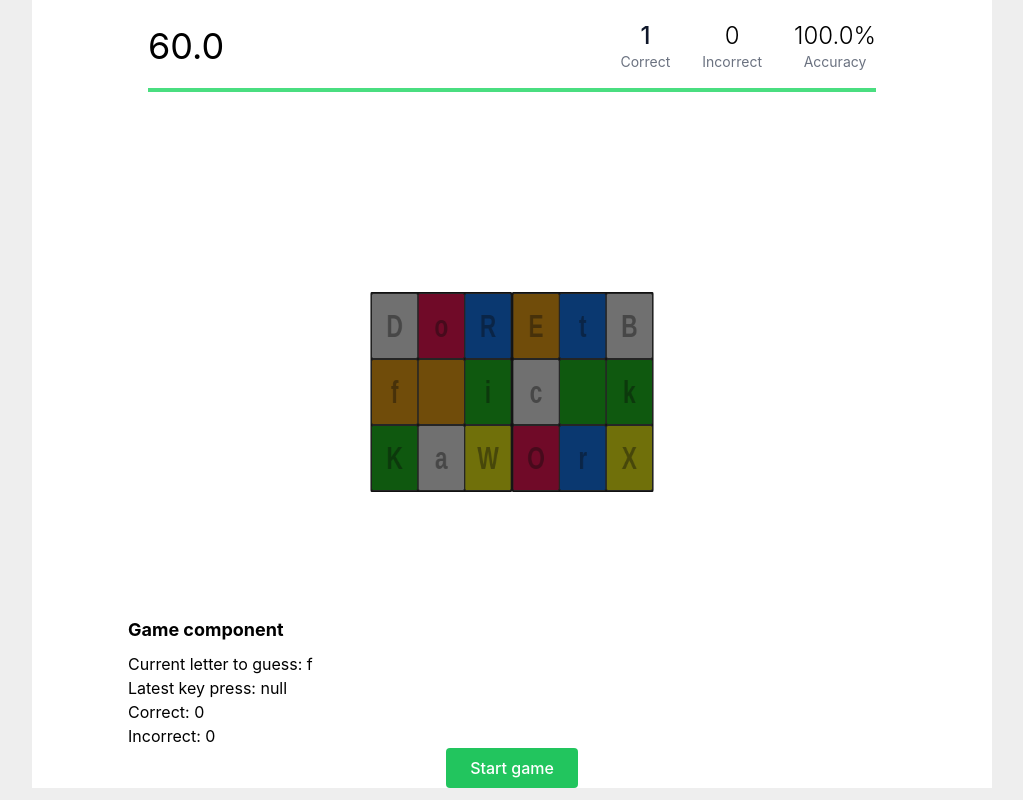
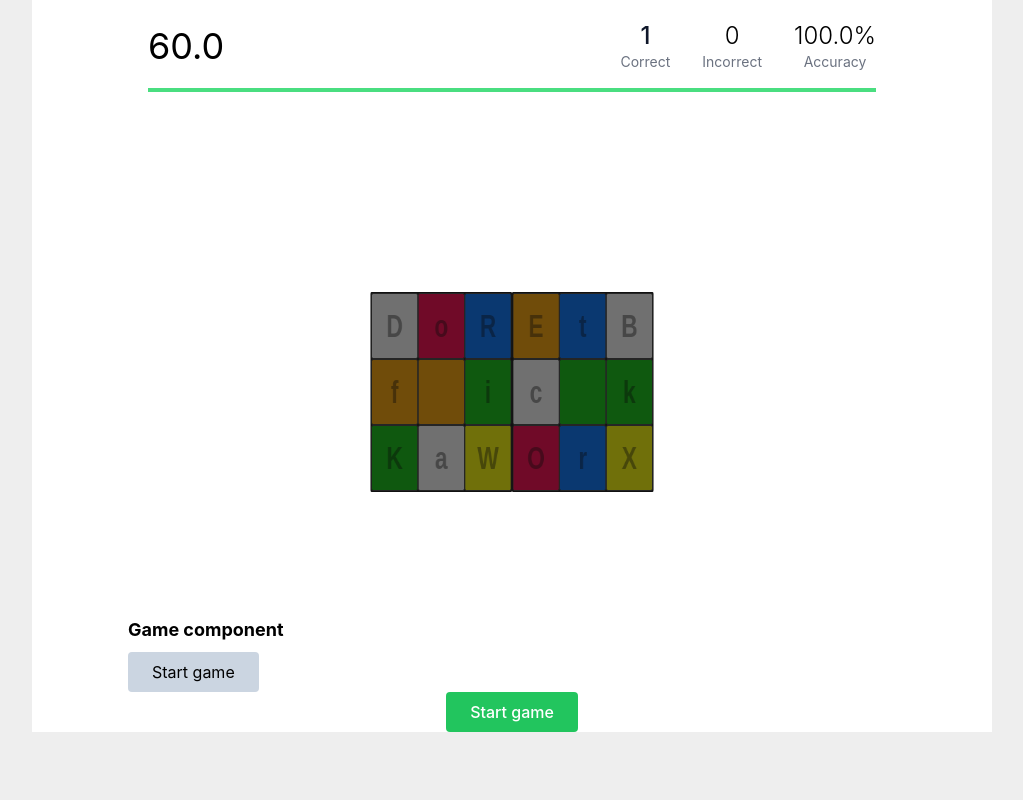
Before and after one commit to McHeisenburglar/rubiks-cube-3d-vite, a React (Vite) app: page /rubiks-cube-3d-vite/play-mode in a window 1280 px wide. Shown: the whole page, without its empty margins (128-1151 px from the left). Built offline with nearby package versions, Linux system fonts and the light colour scheme.

Commit message:
Move useGame to different file.

```diff
--- a/src/components/play-mode/Main.tsx
+++ b/src/components/play-mode/Main.tsx
@@ -6,6 +6,7 @@ import CubeComponent from '../new/CubeComponent'
 import { CubeWithPos } from '../../ts/CubeClass3'
 import SceneController from '../new/SceneController'
 import useKeypress from '../new/useKeypress'
+import useGame from './useGame'
 
 interface PlayModeControlsProps {
 	isRunning: boolean
@@ -38,72 +39,8 @@ const PlayModeControls: React.FC<PlayModeControlsProps> = (props) => {
 	}
 }
 
-const useGame = ({ cube }: { cube: CubeWithPos }) => {
-	const getRandomSticker = () => {
-		const sticker = cube.getRandomStickerInFilter((s) => s.type === 'corner')
-		return sticker
-	}
-
-	const [inProgress, setInProgress] = React.useState(false)
-	const [correct, setCorrect] = React.useState(0)
-	const [incorrect, setIncorrect] = React.useState(0)
-
-	const [currentSticker, setCurrentSticker] = React.useState(getRandomSticker)
-
-	const nextRandomSticker = () => {
-		const newSticker = cube.getRandomStickerInFilter(
-			(sticker) => sticker.type === 'corner' && sticker.id !== currentSticker.id
-		)
-		setCurrentSticker(newSticker)
-	}
-
-	const reset = () => {
-		setCorrect(0)
-		setIncorrect(0)
-	}
-
-	const checkGuess = (e: KeyboardEvent) => {
-		if (e.key.toLowerCase() === currentSticker.name.toLowerCase()) {
-			onCorrectGuess()
-		} else {
-			onIncorrectGuess()
-		}
-	}
-
-	const onCorrectGuess = () => {
-		setCorrect(correct + 1)
-		nextRandomSticker()
-	}
-
-	const onIncorrectGuess = () => {
-		setIncorrect(incorrect + 1)
-	}
-
-	const start = () => {
-		// setInProgress(true)
-		// nextRandomSticker()
-	}
-
-	const skip = () => {
-		nextRandomSticker()
-	}
-
-	return {
-		inProgress,
-		start,
-		currentSticker,
-		checkGuess,
-		reset,
-		correct,
-		incorrect,
-		skip,
-	}
-}
-
 const GameComponent: React.FC<{ cube: CubeWithPos }> = ({ cube }) => {
 	const game = useGame({ cube })
-
-	game.start()
 
 	const { latestKeypress } = useKeypress(game.checkGuess)
 
@@ -111,13 +48,21 @@ const GameComponent: React.FC<{ cube: CubeWithPos }> = ({ cube }) => {
 		<>
 			<div className="text-left">
 				<h1 className="text-lg font-bold mb-2">Game component</h1>
+				{!game.inProgress ? (
+					<button className="btn-primary" onClick={game.start}>
+						Start game
+					</button>
+				) : (
 					<ul>
-					<li></li>
 						<li>Current letter to guess: {game.currentSticker.name}</li>
 						<li>Latest key press: {latestKeypress?.key || 'null'}</li>
 						<li>Correct: {game.correct}</li>
 						<li>Incorrect: {game.incorrect}</li>
+						<button className="btn-primary" onClick={game.stop}>
+							Stop game
+						</button>
 					</ul>
+				)}
 			</div>
 		</>
 	)
--- /dev/null
+++ b/src/components/play-mode/useGame.ts
@@ -0,0 +1,72 @@
+import { useState } from 'react'
+import { CubeWithPos } from '../../ts/CubeClass3'
+
+export const useGame = ({ cube }: { cube: CubeWithPos }) => {
+	const getRandomSticker = () => {
+		const sticker = cube.getRandomStickerInFilter((s) => s.type === 'corner')
+		return sticker
+	}
+
+	const [inProgress, setInProgress] = useState(false)
+	const [correct, setCorrect] = useState(0)
+	const [incorrect, setIncorrect] = useState(0)
+
+	const [currentSticker, setCurrentSticker] = useState(getRandomSticker)
+
+	const nextRandomSticker = () => {
+		const newSticker = cube.getRandomStickerInFilter(
+			(sticker) => sticker.type === 'corner' && sticker.id !== currentSticker.id
+		)
+		setCurrentSticker(newSticker)
+	}
+
+	const reset = () => {
+		setCorrect(0)
+		setIncorrect(0)
+	}
+
+	const checkGuess = (e: KeyboardEvent) => {
+		if (e.key.toLowerCase() === currentSticker.name.toLowerCase()) {
+			onCorrectGuess()
+		} else {
+			onIncorrectGuess()
+		}
+	}
+
+	const onCorrectGuess = () => {
+		setCorrect(correct + 1)
+		nextRandomSticker()
+	}
+
+	const onIncorrectGuess = () => {
+		setIncorrect(incorrect + 1)
+	}
+
+	const start = () => {
+		setInProgress(true)
+		reset()
+		nextRandomSticker()
+	}
+
+	const stop = () => {
+		setInProgress(false)
+	}
+
+	const skip = () => {
+		nextRandomSticker()
+	}
+
+	return {
+		inProgress,
+		start,
+		stop,
+		currentSticker,
+		checkGuess,
+		reset,
+		correct,
+		incorrect,
+		skip,
+	}
+}
+
+export default useGame
```
Lines whose indentation alone changed are shown as unchanged.
